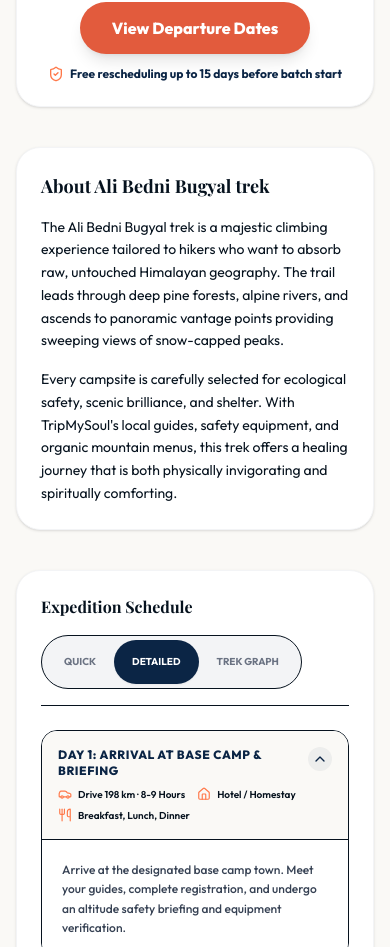
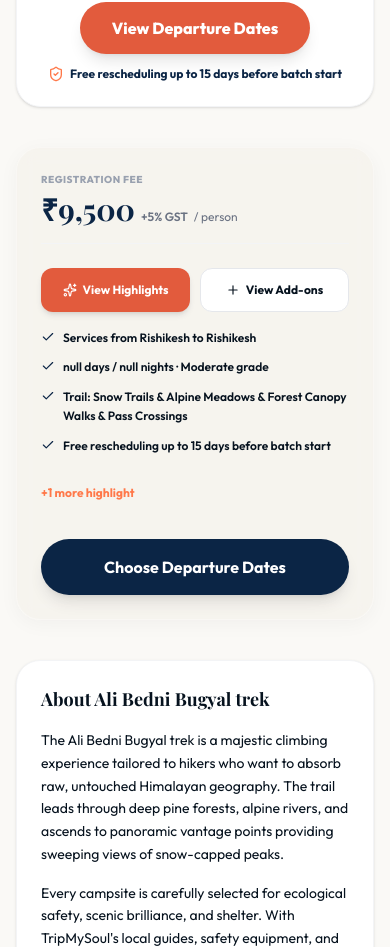
Before and after one commit to orgtripmysoul-cloud/trip_my_soul, a Next.js app: page /treks/ali-bedni-bugyal-trek in a window 390 px wide. Shown: the part 1557-2504 px from the top of the page. Built offline with nearby package versions, Linux system fonts and the light colour scheme; a web font is replaced by a local one.

Commit message:
feat: add inline booking card for mobile layout in TrekDetailView

```diff
--- a/src/components/trek-detail/TrekDetailView.tsx
+++ b/src/components/trek-detail/TrekDetailView.tsx
@@ -189,6 +189,19 @@ export default function TrekDetailView({
             />
           </section>
 
+          {/* Same booking card as the sidebar, inline for the single-column
+              layout where the sticky right rail is hidden. */}
+          <div className="order-2 lg:hidden">
+            <TrekBookingSidebar
+              detail={detail}
+              noun={noun}
+              price={activePrice}
+              selectedBatch={selectedBatch}
+              selectedPackageLabel={selectedPackage?.label ?? null}
+              onBookNow={handleBookNow}
+            />
+          </div>
+
           <section id="about-trek" className={`${CARD} space-y-4 ${REST}`}>
             <TrekAbout detail={detail} noun={noun} />
           </section>
```
